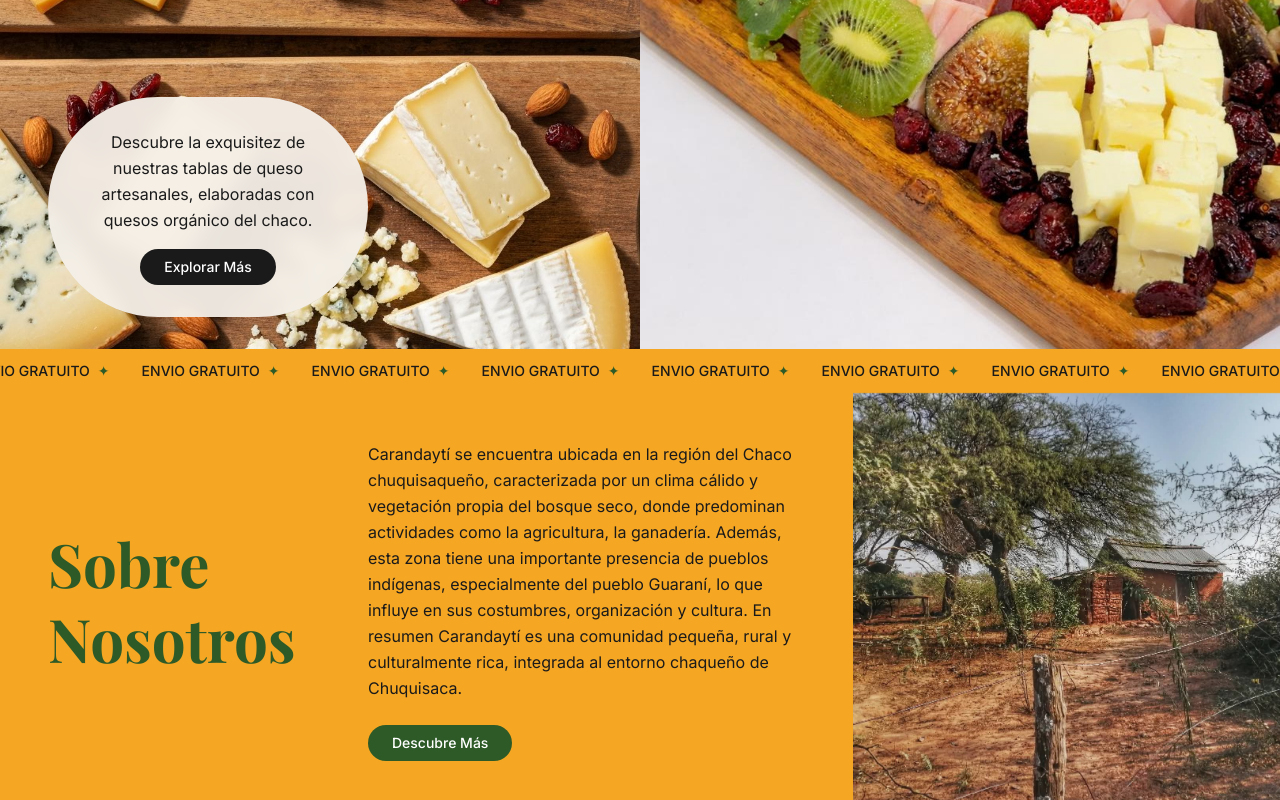
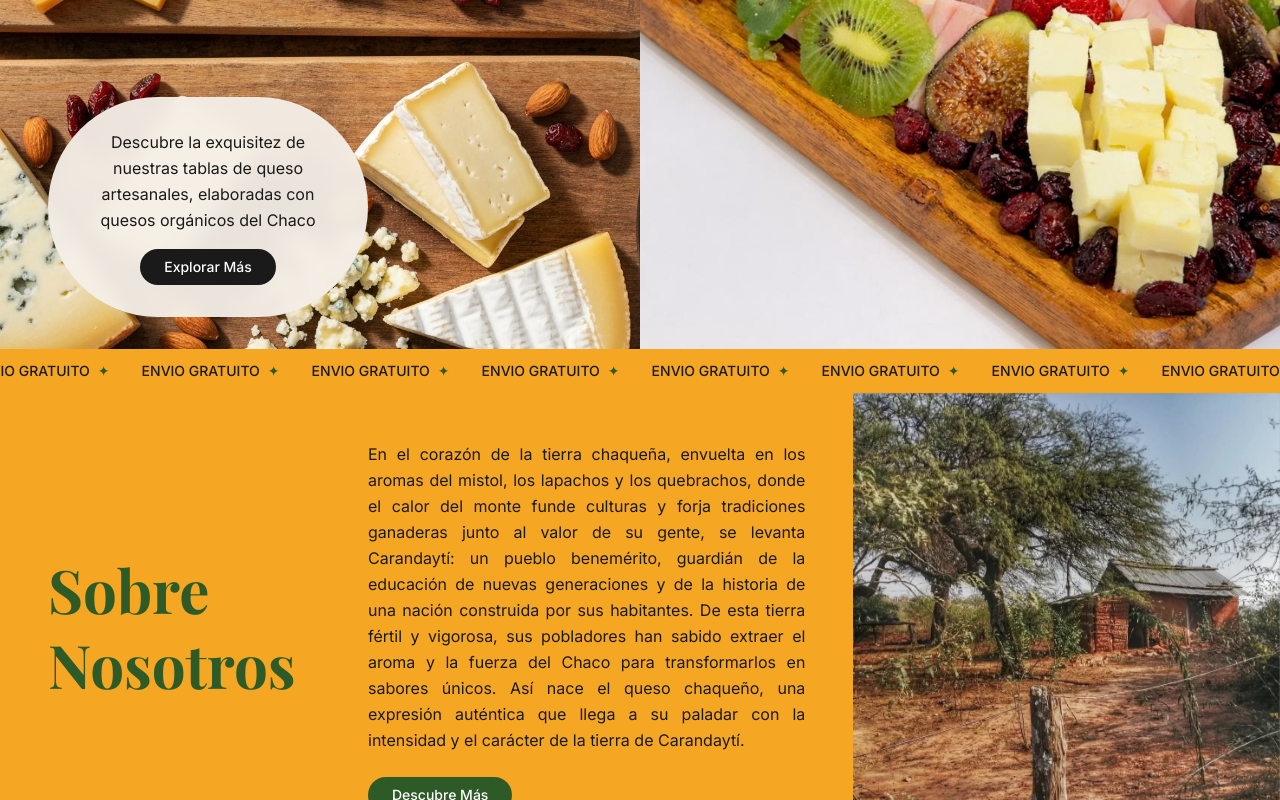
Before and after one commit to Joseph-Colbert/SanRamonWeb, a Next.js app: page / in a window 1280 px wide. Shown: the part 460-1260 px from the top of the page. Built offline with nearby package versions, Linux system fonts and the light colour scheme; a web font is replaced by a local one.

Commit message:
feat: update text and social icons in about, footer, and hero components
Updated text in about component and replaced social icons in footer with new icon components.

```diff
--- a/components/about.tsx
+++ b/components/about.tsx
@@ -15,10 +15,10 @@ export function About() {
 
         {/* Middle Column - Text and Button */}
         <div className="lg:col-span-5 p-8 md:p-12 flex flex-col justify-center">
-          <p className="text-foreground leading-relaxed mb-6">
-            Carandaytí se encuentra ubicada en la región del Chaco chuquisaqueño, caracterizada por un clima cálido y vegetación propia del bosque seco, donde predominan actividades como la agricultura, la ganadería.
-            Además, esta zona tiene una importante presencia de pueblos indígenas, especialmente del pueblo Guaraní, lo que influye en sus costumbres, organización y cultura.
-            En resumen Carandaytí es una comunidad pequeña, rural y culturalmente rica, integrada al entorno chaqueño de Chuquisaca.
+          <p className="text-foreground leading-relaxed mb-6 text-justify">
+            En el corazón de la tierra chaqueña, envuelta en los aromas del mistol, los lapachos y los quebrachos, donde el calor del monte funde culturas y forja tradiciones ganaderas junto al valor de su gente, se levanta Carandaytí: un pueblo benemérito, guardián de la educación de nuevas generaciones y de la historia de una nación construida por sus habitantes.
+            De esta tierra fértil y vigorosa, sus pobladores han sabido extraer el aroma y la fuerza del Chaco para transformarlos en sabores únicos.
+            Así nace el queso chaqueño, una expresión auténtica que llega a su paladar con la intensidad y el carácter de la tierra de Carandaytí.
           </p>
           <div>
             <Link href="/historia">
--- a/components/footer.tsx
+++ b/components/footer.tsx
@@ -1,5 +1,6 @@
 import Link from "next/link"
 import { Instagram, Facebook, Twitter } from "lucide-react"
+import { InstagramIcon, FacebookIcon, TwitterIcon } from "lucide-react"
 import Image from "next/image"
 
 export function Footer() {
@@ -30,15 +31,17 @@ export function Footer() {
           {/* Social Links */}
           <div className="flex items-start gap-4 md:justify-end">
             <Link href="#" className="text-foreground hover:text-[#2d5a27] transition-colors">
-              <Instagram className="w-5 h-5" />
+              <InstagramIcon className="w-5 h-5" />
               <span className="sr-only">Instagram</span>
             </Link>
-            <Link href="#" className="text-foreground hover:text-[#2d5a27] transition-colors">
-              <Facebook className="w-5 h-5" />
+
+            <Link href="https://www.facebook.com/share/18PWraeQF7/" className="text-foreground hover:text-[#2d5a27] transition-colors">
+              <FacebookIcon className="w-5 h-5" />
               <span className="sr-only">Facebook</span>
             </Link>
+
             <Link href="#" className="text-foreground hover:text-[#2d5a27] transition-colors">
-              <Twitter className="w-5 h-5" />
+              <TwitterIcon className="w-5 h-5" />
               <span className="sr-only">Twitter</span>
             </Link>
           </div>
--- a/components/hero.tsx
+++ b/components/hero.tsx
@@ -29,7 +29,7 @@ export function Hero() {
             <div className="bg-[#f5f0e8]/95 backdrop-blur-sm rounded-full p-6 md:p-8 flex flex-col items-center text-center">
 
               <p className="text-sm md:text-base text-foreground leading-relaxed mb-4">
-                Descubre la exquisitez de nuestras tablas de queso artesanales, elaboradas con quesos orgánico del chaco.
+                Descubre la exquisitez de nuestras tablas de queso artesanales, elaboradas con quesos orgánicos del Chaco
               </p>
 
               <Button className="bg-foreground text-white hover:bg-foreground/90 rounded-full px-6">
```
